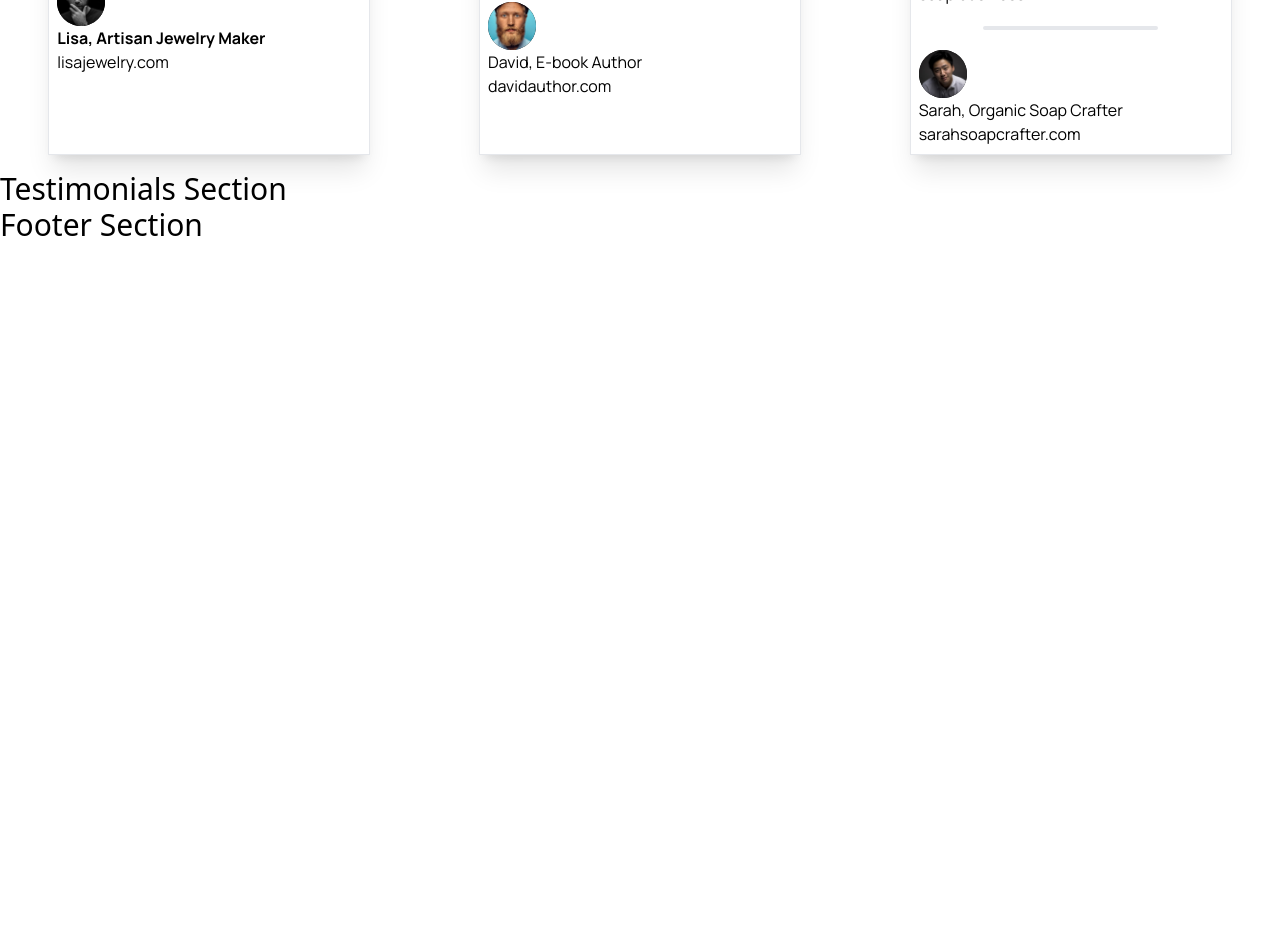
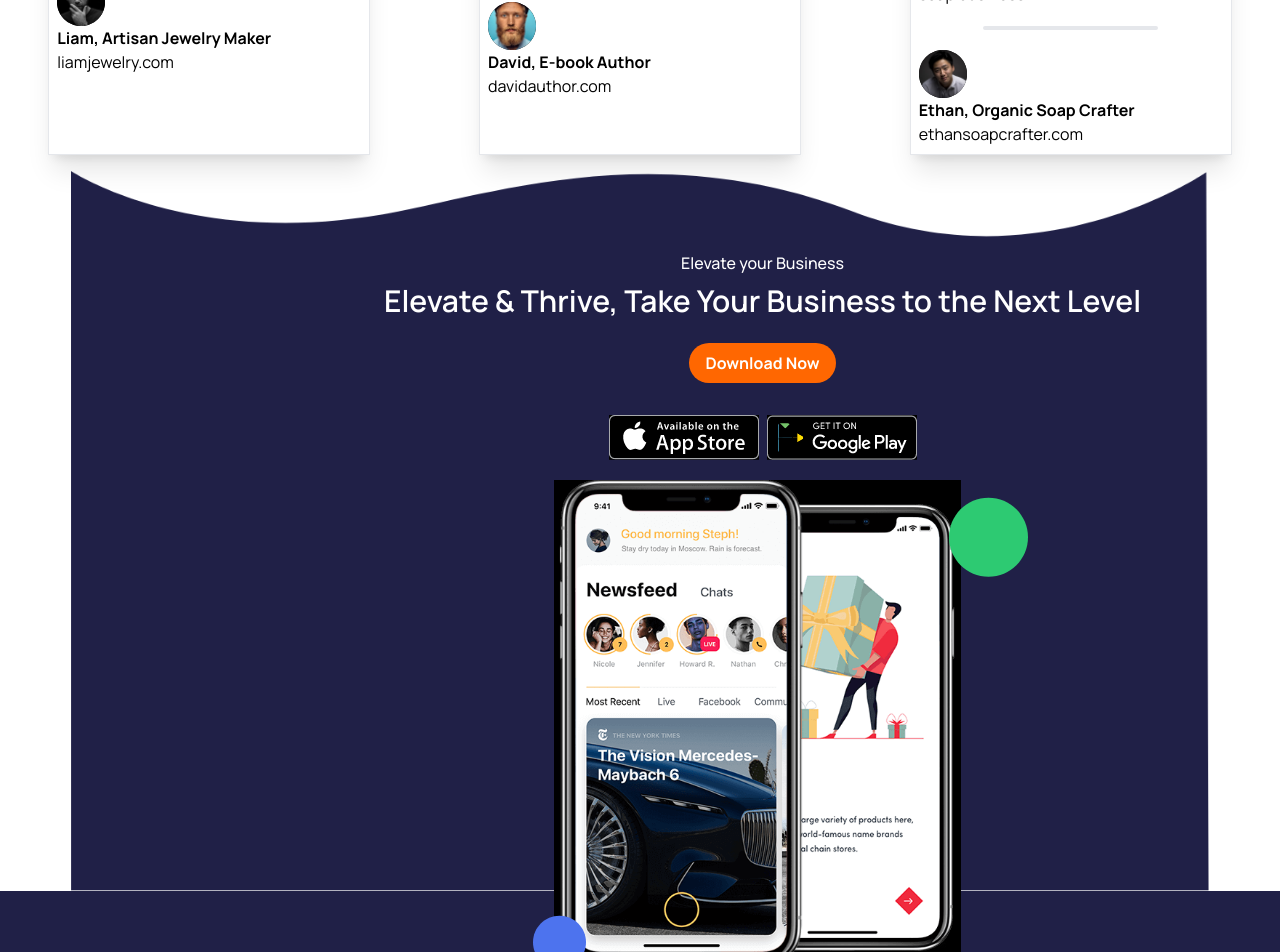
Before and after one commit to shakiltha/mobile-app-download-landing_page, a React (Vite) app: page / in a window 1280 px wide. Shown: the part 4840-5792 px from the top of the page. Before the commit the page ends 5085 px from the top, so only its background shows below. Built offline with nearby package versions, Linux system fonts and the light colour scheme.

Commit message:
footer section for all screen complete

```diff
--- a/src/App.jsx
+++ b/src/App.jsx
@@ -5,7 +5,6 @@ import JoinYourFellowCreator from "./components/JoinYourFellowCreator";
 import MarketYourProducts from "./components/MarketYourProducts";
 import OneSimplePlatform from "./components/OneSimplePlatform";
 import SellYourProducts from "./components/SellYourProducts";
-import Testimonials from "./components/Testimonials";
 
 function App() {
   return (
@@ -16,7 +15,6 @@ function App() {
       <MarketYourProducts />
       <OneSimplePlatform />
       <JoinYourFellowCreator />
-      <Testimonials />
       <Footer />
     </div>
   );
--- a/src/components/Footer.jsx
+++ b/src/components/Footer.jsx
@@ -1,7 +1,40 @@
+import footerBackground from "../assets/Background.png";
+import footerImg from "../assets/Footer Image.png";
+import appStoreImg from "../assets/App Store.png";
+import googlePlayImg from "../assets/Google Play.png";
+import pocketShopLogo from "../assets/mobile-logo.jpg";
+
 const Footer = () => {
   return (
-    <div>
-      <h2 className="text-3xl">Footer Section</h2>
+    <div className="">
+      <div className="relative">
+        <img src={footerBackground} className="mx-auto h-[45rem]" alt="" />
+        <div className="absolute top-20 md:left-20 lg:left-28 xl:left-96">
+          <div className="manrope text-center">
+            <p className="font-medium text-white">Elevate your Business</p>
+            <h4 className="font-semibold text-2xl lg:text-3xl text-white my-2">
+              Elevate & Thrive, Take Your Business to the Next Level
+            </h4>
+            <button className="manrope font-bold bg-[#FF6701] rounded-full py-2 px-4 text-white my-4">
+              Download Now
+            </button>
+            <div className="flex gap-2 justify-center my-4">
+              <img src={appStoreImg} alt="" />
+              <img src={googlePlayImg} alt="" />
+            </div>
+          </div>
+          <div className="md:pl-9">
+            <img src={footerImg} className="p-1 mx-auto" alt="" />
+          </div>
+        </div>
+      </div>
+      <div className="flex justify-between gap-2 bg-[#202047] text-white pt-16 px-2 pb-4 md:pt-36">
+        <div className="flex gap-2">
+          <img src={pocketShopLogo} className="w-6 h-6 lg:w-8 lg:h-8" alt="" />
+          <p className="text-white lg:text-lg">Pocket Shop</p>
+        </div>
+        © 2021 Octet Design Studio.
+      </div>
     </div>
   );
 };
--- a/src/components/JoinYourFellowCreator.jsx
+++ b/src/components/JoinYourFellowCreator.jsx
@@ -38,8 +38,8 @@ const JoinYourFellowCreator = () => {
           <div className="w-[175px] border-2 rounded-full mx-auto my-5"></div>
           <div>
             <img src={profile1} alt="" />
-            <p className="font-bold">Lisa, Artisan Jewelry Maker </p>
-            <p className="font-normal">lisajewelry.com</p>
+            <p className="font-bold">Liam, Artisan Jewelry Maker </p>
+            <p className="font-normal">liamjewelry.com</p>
           </div>
         </div>
         <div className="w-[322px] border mx-auto shadow-xl p-2 my-4">
@@ -55,7 +55,7 @@ const JoinYourFellowCreator = () => {
           <div className="w-[175px] border-2 rounded-full mx-auto my-5"></div>
           <div>
             <img src={profile2} alt="" />
-            <p>David, E-book Author</p>
+            <p className="font-bold">David, E-book Author</p>
             <p>davidauthor.com</p>
           </div>
         </div>
@@ -73,8 +73,8 @@ const JoinYourFellowCreator = () => {
           <div className="w-[175px] border-2 rounded-full mx-auto my-5"></div>
           <div>
             <img src={profile3} alt="" />
-            <p>Sarah, Organic Soap Crafter</p>
-            <p>sarahsoapcrafter.com</p>
+            <p className="font-bold">Ethan, Organic Soap Crafter</p>
+            <p>ethansoapcrafter.com</p>
           </div>
         </div>
       </div>
--- a/src/components/Testimonials.jsx
+++ /dev/null
@@ -1,9 +0,0 @@
-const Testimonials = () => {
-  return (
-    <div>
-      <h2 className="text-3xl">Testimonials Section</h2>
-    </div>
-  );
-};
-
-export default Testimonials;
```
